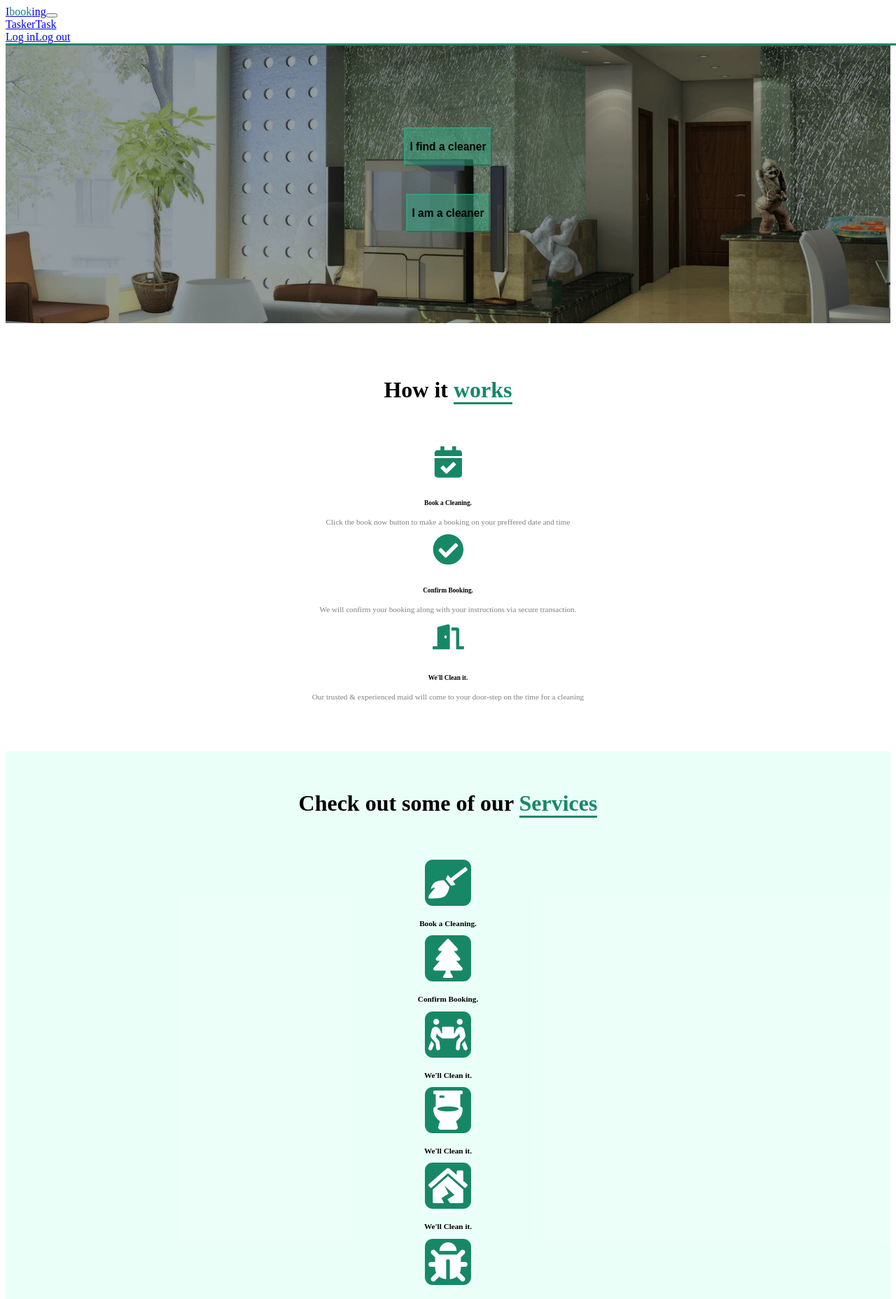
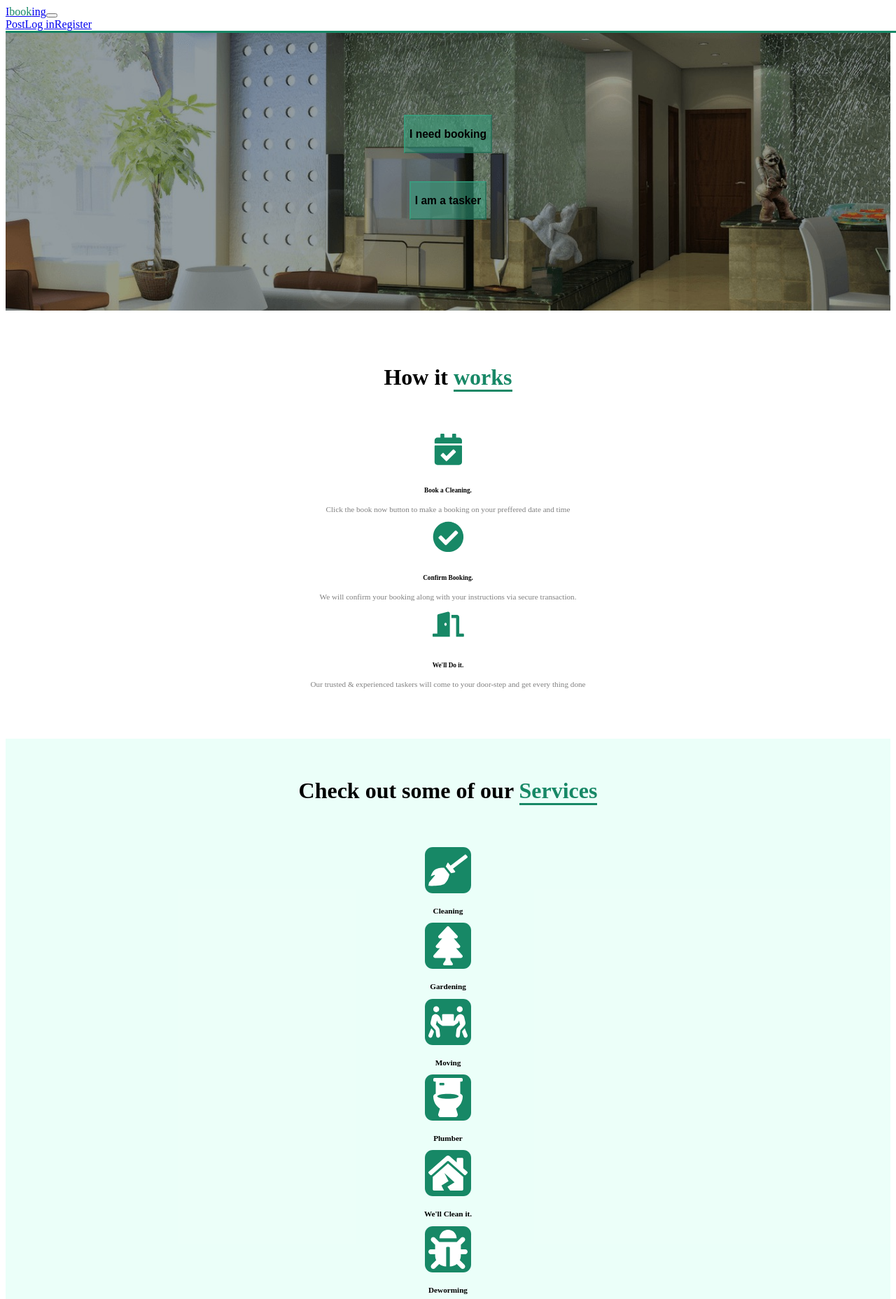
Before and after one commit to chrisudf/ibooking-app, a React (Create React App) app: page /IBooking/ in a window 1280 px wide. Shown: the top 1857 px of the page at 70% size. Built offline with nearby package versions, Linux system fonts and the light colour scheme; the HTML template or start-up script is replaced by a standard one.

Commit message:
change homepage features

```diff
--- a/src/App.jsx
+++ b/src/App.jsx
@@ -13,7 +13,7 @@ export default class App extends Component {
       <Layout>
         <Helmet>
           <meta charSet="utf-8" />
-          <title>Welcome to IBOOK</title>
+          <title>Welcome to IBOOKING</title>
           <link href="/" />
         </Helmet>
         <Banner />
--- a/src/components/Homepage/HomeBanner.jsx
+++ b/src/components/Homepage/HomeBanner.jsx
@@ -9,10 +9,10 @@ export default () => {
       <Container>
         <Row className={cx("justify-content-center",Styles.bannerButtonContainer)}>
           <Col xs={12} md={5} className={Styles.userType}>
-            <Button className={Styles.userButton}><h3>I find a cleaner</h3></Button>
+            <Button className={Styles.userButton}><h3>I need booking</h3></Button>
           </Col>
           <Col xs={12} md={5} className={Styles.userType}>
-            <Button className={Styles.userButton}><h3>I am a cleaner</h3></Button>
+            <Button className={Styles.userButton}><h3>I am a tasker</h3></Button>
           </Col>
         </Row>
       </Container>
--- a/src/components/Homepage/HowItWork.jsx
+++ b/src/components/Homepage/HowItWork.jsx
@@ -22,8 +22,8 @@ export default () => {
         </Col>
         <Col md={3}>
           <FontAwesomeIcon icon={faDoorOpen} className={Styles.guideIcon} />
-          <h5 className={Styles.guideContentTitle}>We'll Clean it.</h5>
-          <p>Our trusted & experienced maid will come to your door-step on the time for a cleaning</p>
+          <h5 className={Styles.guideContentTitle}>We'll Do it.</h5>
+          <p>Our trusted & experienced taskers will come to your door-step and get every thing done</p>
         </Col>
       </Row>
     </div>
--- a/src/components/Homepage/OurService.jsx
+++ b/src/components/Homepage/OurService.jsx
@@ -12,19 +12,19 @@ export default()=>{
       <Row className={cx("justify-content-center", Styles.serviceCard)}>
         <Col xs={3} md={1} >
           <FontAwesomeIcon icon={faBroom} className={Styles.serviceIcon} />
-          <p className={Styles.serviceType}>Book a Cleaning.</p>
+          <p className={Styles.serviceType}>Cleaning</p>
         </Col>
         <Col xs={3} md={1}>
           <FontAwesomeIcon icon={faTree} className={Styles.serviceIcon} />
-          <p className={Styles.serviceType}>Confirm Booking.</p>
+          <p className={Styles.serviceType}>Gardening</p>
         </Col>
         <Col xs={3} md={1}>
           <FontAwesomeIcon icon={faPeopleCarry} className={Styles.serviceIcon} />
-          <p className={Styles.serviceType}>We'll Clean it.</p>
+          <p className={Styles.serviceType}>Moving</p>
         </Col>
         <Col xs={3} md={1}>
           <FontAwesomeIcon icon={faToilet} className={Styles.serviceIcon} />
-          <p className={Styles.serviceType}>We'll Clean it.</p>
+          <p className={Styles.serviceType}>Plumber</p>
         </Col>
         <Col xs={3} md={1}>
           <FontAwesomeIcon icon={faHouseDamage} className={Styles.serviceIcon} />
@@ -32,11 +32,11 @@ export default()=>{
         </Col>
         <Col xs={3} md={1}>
           <FontAwesomeIcon icon={faBug} className={Styles.serviceIcon} />
-          <p className={Styles.serviceType}>We'll Clean it.</p>
+          <p className={Styles.serviceType}>Deworming</p>
         </Col>
         <Col xs={3} md={1}>
           <FontAwesomeIcon icon={faCar} className={Styles.serviceIcon} />
-          <p className={Styles.serviceType}>We'll Clean it.</p>
+          <p className={Styles.serviceType}>car washing</p>
         </Col>
       </Row>
     </div>
--- a/src/components/Layout/TopNav.jsx
+++ b/src/components/Layout/TopNav.jsx
@@ -16,12 +16,13 @@ const TopNav = (props) => {
         <Navbar.Toggle aria-controls="responsive-navbar-nav" />
         <Navbar.Collapse id="responsive-navbar-nav">
           <Nav className="mr-auto">
-            <Nav.Link href="/Tasker">Tasker</Nav.Link>
-            <Nav.Link href="/Task">Task</Nav.Link>
+            {/* <Nav.Link href="/Post">Post</Nav.Link> */}
+            {/* <Nav.Link href="/Task">Task</Nav.Link> */}
           </Nav>
           <Nav>
+            <Nav.Link href="/Post">Post</Nav.Link>
             <Nav.Link href="/Login">Log in</Nav.Link>
-            <Nav.Link href="/Logout">Log out</Nav.Link>
+            <Nav.Link href="/Register">Register</Nav.Link>
           </Nav>
         </Navbar.Collapse>
       </Navbar>
--- a/src/components/Routes.jsx
+++ b/src/components/Routes.jsx
@@ -2,7 +2,6 @@ import React from 'react';
 import { BrowserRouter as  Route, Switch } from "react-router-dom";
 import Task from '../Task'
 import Tasker from '../Tasker'
-// import Seeker from './Seeker'
 import Home from './Home'
 // import Routes from './Routes'
 export default () => ((
```
Also changed, not shown: src/components/Register.jsx (added).
